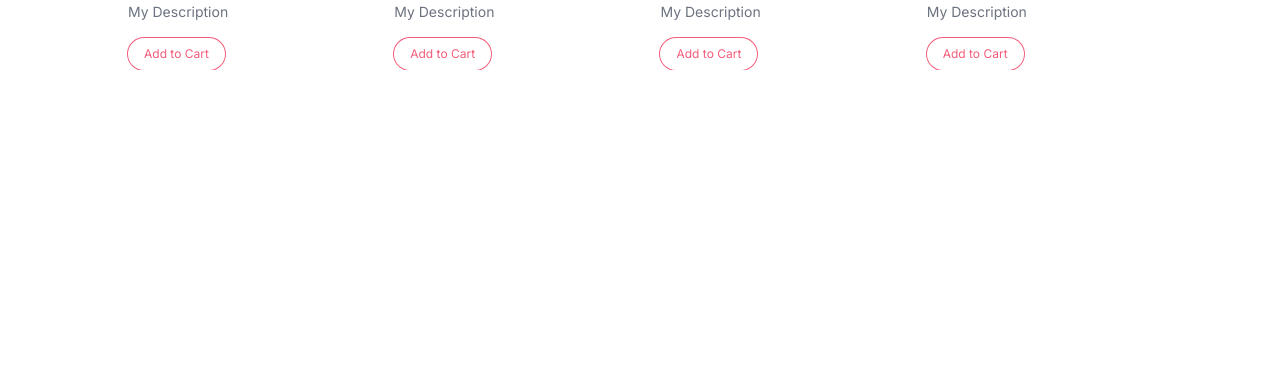
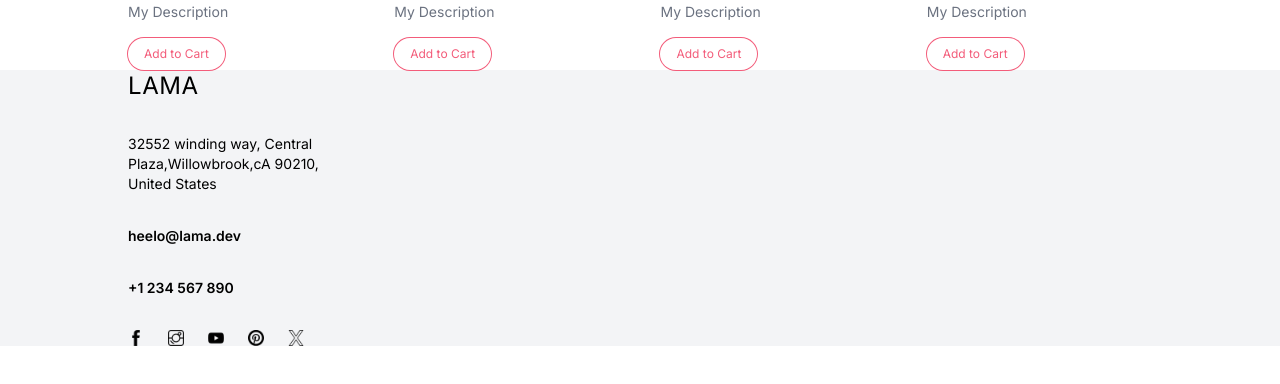
Before and after one commit to sadeq1375/shoplify, a Next.js app: page / in a window 1280 px wide. Shown: the part 2586-2970 px from the top of the page. Before the commit the page ends 2656 px from the top, so only its background shows below. Built offline with nearby package versions, Linux system fonts and the light colour scheme.

Commit message:
implementing footer

```diff
--- a/components/Footer.tsx
+++ b/components/Footer.tsx
@@ -1,8 +1,34 @@
+import Image from "next/image";
+import Link from "next/link";
+
 const Footer = () => {
   return (
-    <div>
+    <div className="px-4 md:px-8 lg:px-16 xl:px-32 2xl:px-64 bg-gray-100 text-sm mb-24">
       {/* Top */}
-      <div className=""></div>
+      <div className="flex justify-between gap-24">
+        {/* LEFT */}
+        <div className="w-1/4 flex flex-col gap-8">
+          <Link href="/">
+            <div className="text-2xl tracking-wide">LAMA</div>
+          </Link>
+          <p>
+            32552 winding way, Central Plaza,Willowbrook,cA 90210, United States
+          </p>
+          <span className="font-semibold">heelo@lama.dev</span>
+          <span className="font-semibold">+1 234 567 890</span>
+          <div className="flex gap-6">
+            <Image src="/facebook.png" alt="" width={16} height={16} />
+            <Image src="/instagram.png" alt="" width={16} height={16} />
+            <Image src="/youtube.png" alt="" width={16} height={16} />
+            <Image src="/pinterest.png" alt="" width={16} height={16} />
+            <Image src="/x.png" alt="" width={16} height={16} />
+          </div>
+        </div>
+        {/* CENTER */}
+        <div className="w-1/2"></div>
+        {/* RIGHT */}
+        <div className="w-1/4"></div>
+      </div>
       {/* BOTTOM */}
       <div className=""></div>
     </div>
```
